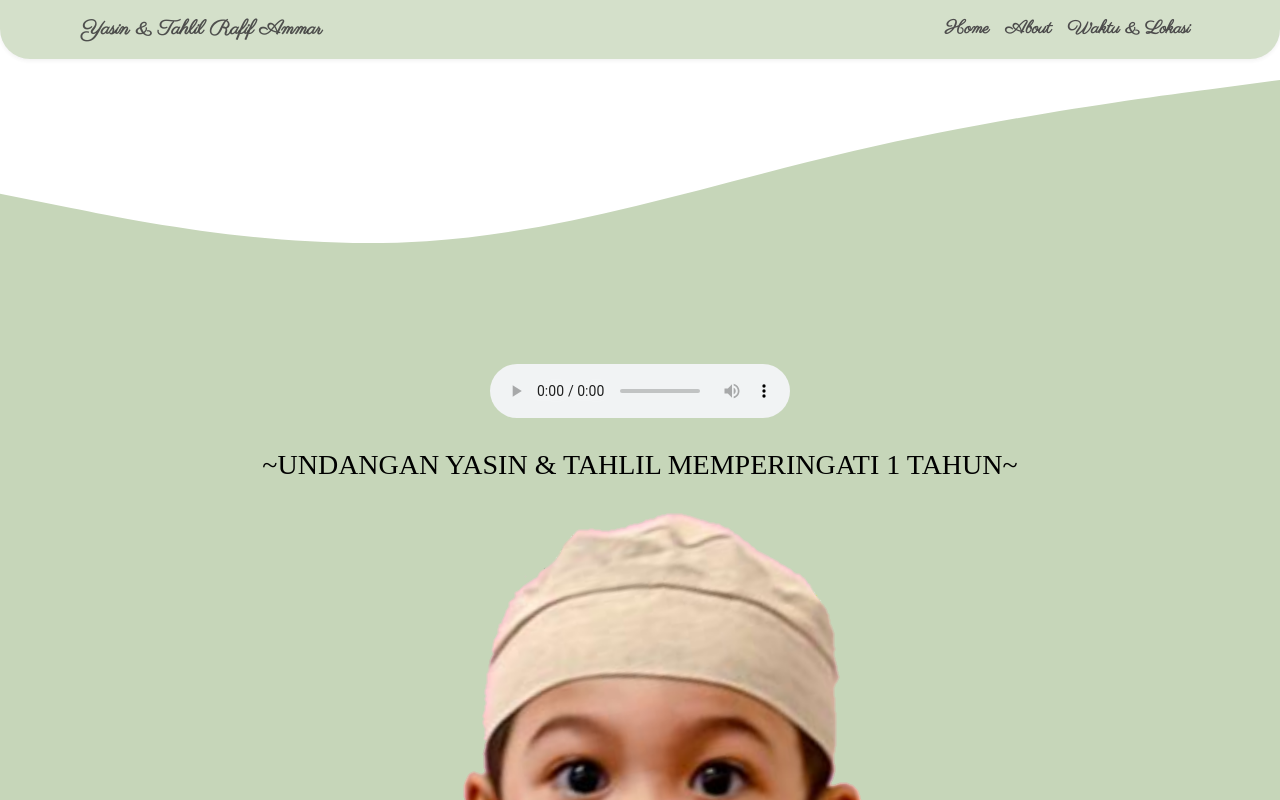
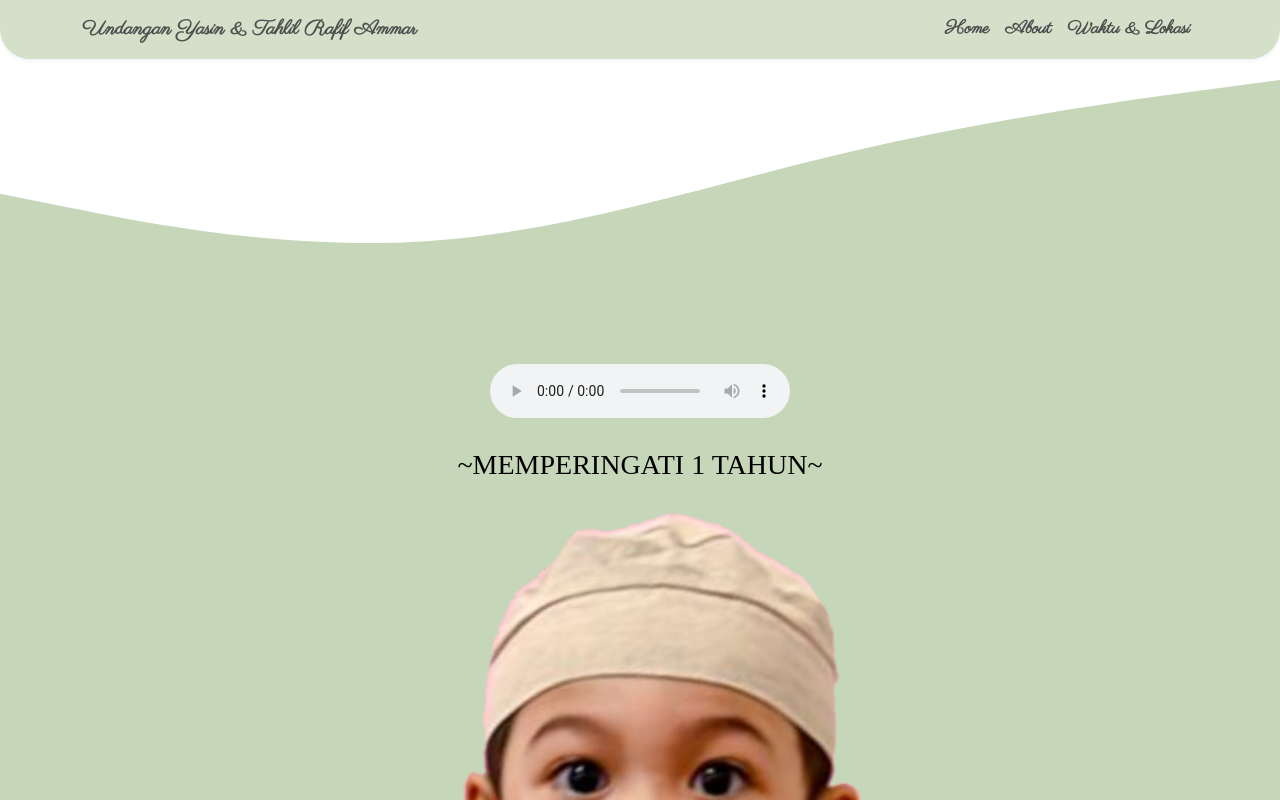
Before and after one commit to 5gb/1TahunRafif, a plain HTML site: page index.html in a window 1280 px wide. Shown: the top 800 px of the page. Drawn offline with nearby package versions, Linux system fonts and the light colour scheme; a web font is replaced by a local one.

Commit message:
Update index.html

```diff
--- a/index.html
+++ b/index.html
@@ -5,7 +5,7 @@
     <meta name="viewport" content="width=device-width, initial-scale=1" />
     <meta property="og:image" content="img/rafif_icon.png">
     <meta name="twitter:image" content="img/rafif_icon.png">
-    <title>Rafif Ammar Assyauqie || Undangan Yasin & Tahlil</title>
+    <title>Rafif Ammar Assyauqie || Memperingati 1 Tahun</title>
 
     <link rel="shortcut icon" href="img/favicon.ico" type="image/x-icon" />
     <link rel="icon" href="img/favicon.ico" type="image/x-icon" />
@@ -27,7 +27,7 @@
       <div class="col-sm">
         <nav class="navbar navbar-light fixed-top navbar-expand-sm shadow-sm opacity-75" data-aos="fade-down" data-aos-delay="1000" data-aos-duration="1150">
           <div class="container">
-            <a class="navbar-brand">Yasin & Tahlil Rafif Ammar</a>
+            <a class="navbar-brand">Undangan Yasin & Tahlil Rafif Ammar</a>
             <button class="navbar-toggler" type="button" data-bs-toggle="collapse" data-bs-target="#navbarNav" aria-controls="navbarNav" aria-expanded="false" aria-label="Toggle navigation">
               <span class="navbar-toggler-icon"></span>
             </button>
@@ -66,7 +66,7 @@
         </div>
         <div class="row text-center">
           <div class="col-sm-12">
-            <h3 class="judul" style="font-size: 28px" data-aos="fade-down-right" data-aos-delay="1000" data-aos-duration="1150">~UNDANGAN YASIN & TAHLIL MEMPERINGATI 1 TAHUN~</h3>
+            <h3 class="judul" style="font-size: 28px" data-aos="fade-down-right" data-aos-delay="1000" data-aos-duration="1150">~MEMPERINGATI 1 TAHUN~</h3>
           </div>
         </div>
         <div class="row">
@@ -218,7 +218,7 @@
               <style>
                 .mapouter {
                   position: relative;
-                  text-align: right;
+                  text-align: center;
                   width: 100%;
                   height: 255px;
                 }
```
